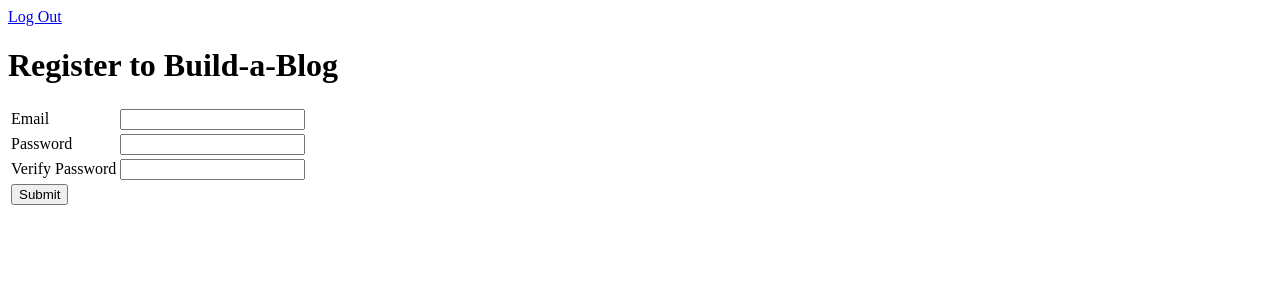
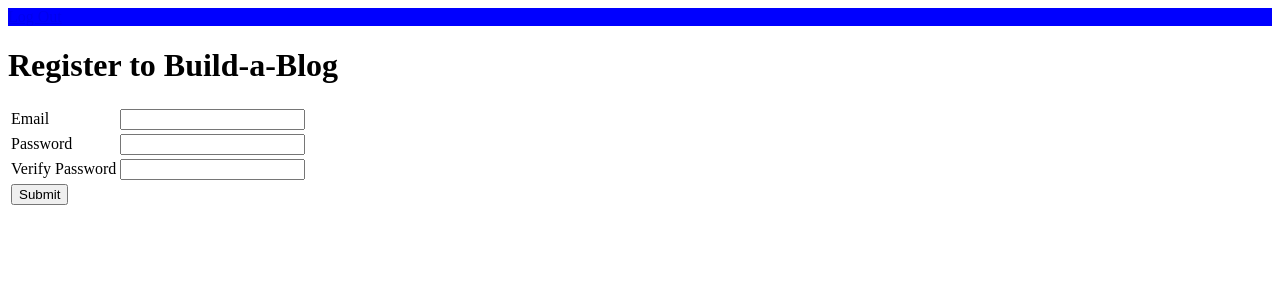
Before and after one commit to mmoha4115/blogz, a Flask app: page /register in a window 1280 px wide. Shown: the top 300 px of the page. Run offline with Flask 2, Linux system fonts and the light colour scheme.

Commit message:
added a static folder and styles  with main .css file in it- it is not working yet- will be side project if time available

```diff
--- a/main.py
+++ b/main.py
@@ -25,7 +25,6 @@ class User(db.Model):
     id = db.Column(db.Integer, primary_key=True)
     email = db.Column(db.String(120), unique=True)
     password = db.Column(db.String(120))
-
     post = db.relationship('Posts', backref='owner')
 
     def __init__(self, email, password):
--- /dev/null
+++ b/static/styles/main.css
@@ -0,0 +1,8 @@
+.error{
+    color: green;
+}
+
+div {
+    background-color: blue;
+    color: brown;
+}
--- a/templates/base.html
+++ b/templates/base.html
@@ -2,11 +2,8 @@
 <html>
 <head>
     <title>{{title}} </title>
-    <style>
-        .error{
-            color: red;
-        }
-    </style>
+ <link rel="stylesheet" type= "text/css" href="/static/styles/main.css">
+
     </head>
 <body>
 <!--
--- a/templates/newpost.html
+++ b/templates/newpost.html
@@ -20,7 +20,7 @@
     <label>
         Your new blog:
         <br>
-        <textarea name="body">{{ body }}</textarea>
+        <textarea rows="15" cols="50" name="body">{{ body }}</textarea>
         <br>
         <span class="error">{{body_error}}</span>
         </label>
```
